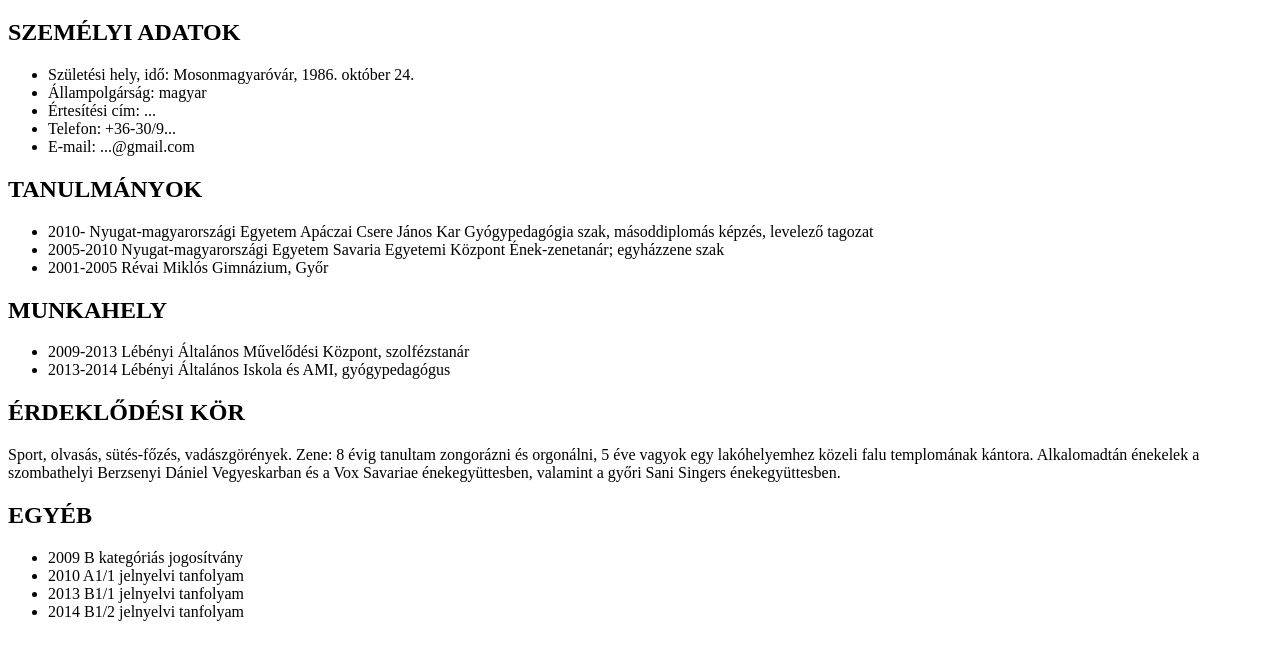
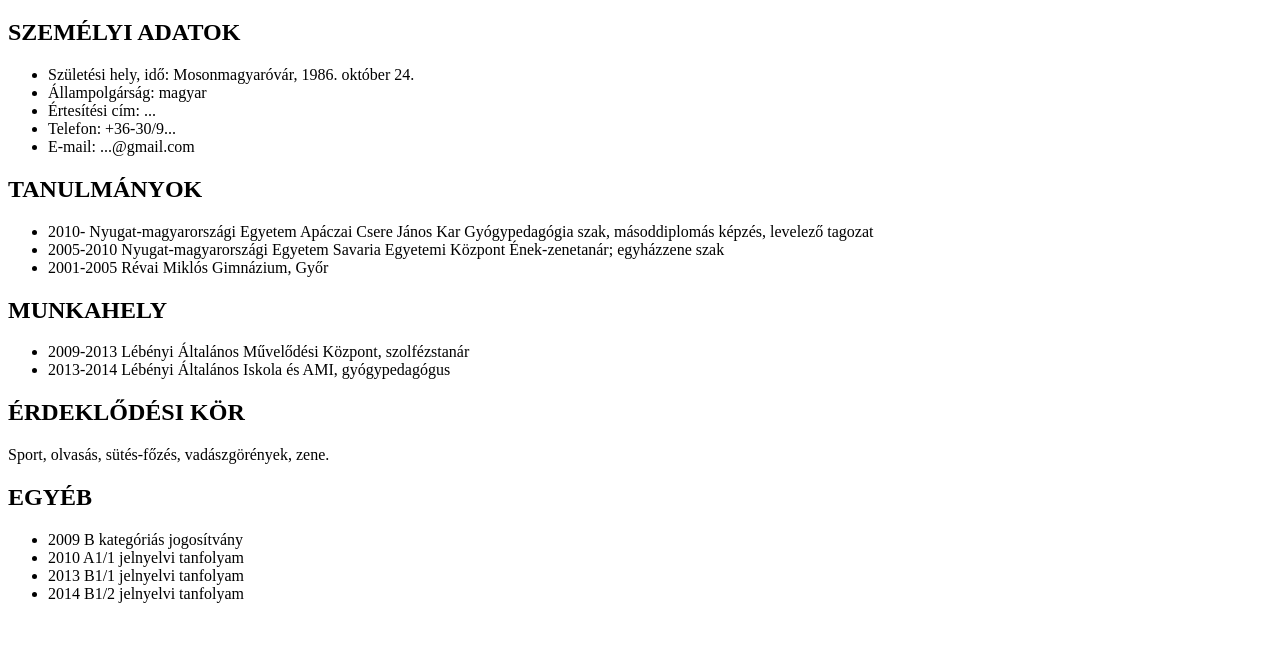
Before and after one commit to green-fox-academy/frankedus, a plain HTML site: page week-1/day-4/cv/index.html in a window 1280 px wide. Shown: the part 61-720 px from the top of the page. Drawn offline with Linux system fonts and the light colour scheme.

Commit message:
modified the cv text

```diff
--- a/week-1/day-4/cv/index.html
+++ b/week-1/day-4/cv/index.html
@@ -61,7 +61,7 @@
         ÉRDEKLŐDÉSI KÖR
       </h2>
 
-        Sport, olvasás, sütés-főzés, vadászgörények. Zene: 8 évig tanultam zongorázni és orgonálni, 5 éve vagyok egy lakóhelyemhez közeli falu templomának kántora. Alkalomadtán énekelek a szombathelyi Berzsenyi Dániel Vegyeskarban és a Vox Savariae énekegyüttesben, valamint a győri Sani Singers énekegyüttesben.
+        Sport, olvasás, sütés-főzés, vadászgörények, zene.
 
       <h2>
         EGYÉB
```
